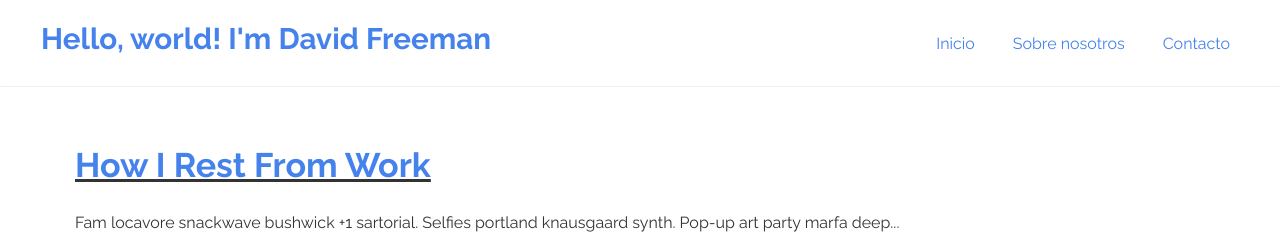
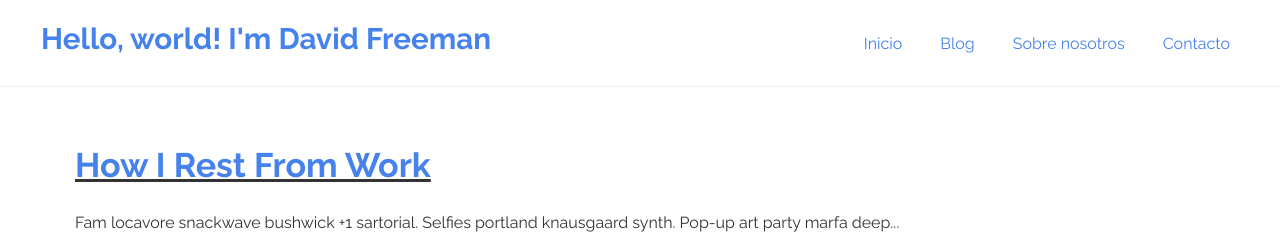
Before and after one commit to buscotrabajoargentina/blog, a Jekyll site: the page built from index.html, in a window 1280 px wide. Shown: the top 234 px of the page. Built offline with Jekyll 4.4.1, drawn with Linux system fonts in a browser that asks for light colours; the list of posts is cut into pages by our own code; comment, search, counter and statistics services are not loaded.

Commit message:
Pestaña agregada
Blog

```diff
--- a/_includes/header.html
+++ b/_includes/header.html
@@ -19,8 +19,9 @@
         <div class="collapse navbar-collapse " id="bs-example-navbar-collapse-1">
                 <ul class="nav navbar-nav navbar-right">
             <li><a href="http://www.buscotrabajocaba.com/">Inicio</a></li>
-            <li><a href="{{site.baseurl}}/sobre-nosotros/">Sobre nosotros</a></li>
-            <li><a href="{{site.baseurl}}/contacto/">Contacto</a></li>
+            <li><a href="{{site.baseurl}}/">Blog</a></li>
+            <li><a href="http://www.buscotrabajocaba.com/sobre-nosotros/">Sobre nosotros</a></li>
+            <li><a href="http://www.buscotrabajocaba.com/contacto/">Contacto</a></li>
 
           </ul>
             </li>
```
